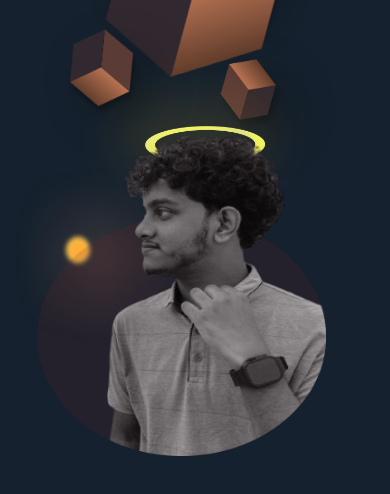
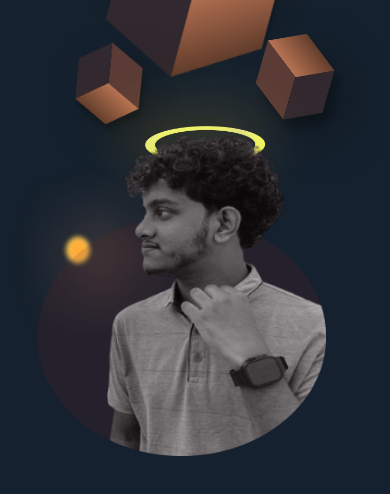
Before and after one commit to akinthaC/MyPortfolio, a plain HTML site: page index.html in a window 390 px wide. Shown: the part 306-800 px from the top of the page. Drawn offline with nearby package versions, Linux system fonts and the light colour scheme; files whose address does not match are found by name.

Commit message:
media query

```diff
--- a/assest/style/home-page.css
+++ b/assest/style/home-page.css
@@ -770,12 +770,12 @@ header>nav>a{
 
     #main1>section:nth-child(1)>img:nth-child(3){
         position: absolute;
-        top: -3em;
-        left: -11.5em;
+        top: -1em;
+        left: -10.5em;
         right: 0;
         bottom: 0;
         margin: auto;
-        width: 75px;
+        width:80px;
         height: auto;
         filter: drop-shadow(17px 16px 20.6px rgba(0, 0, 0, 0.25));
 
@@ -783,12 +783,12 @@ header>nav>a{
 
     #main1>section:nth-child(1)>img:nth-child(4){
         position: absolute;
-        top: -0.5em;
+        top: -2em;
         left: -9em;
-        right: -16em;
+        right: -22em;
         bottom: 0;
         margin: auto;
-        width: 70px;
+        width: 100px;
         height: auto;
         filter: drop-shadow(17px 16px 20.6px rgba(0, 0, 0, 0.25));
 
```
